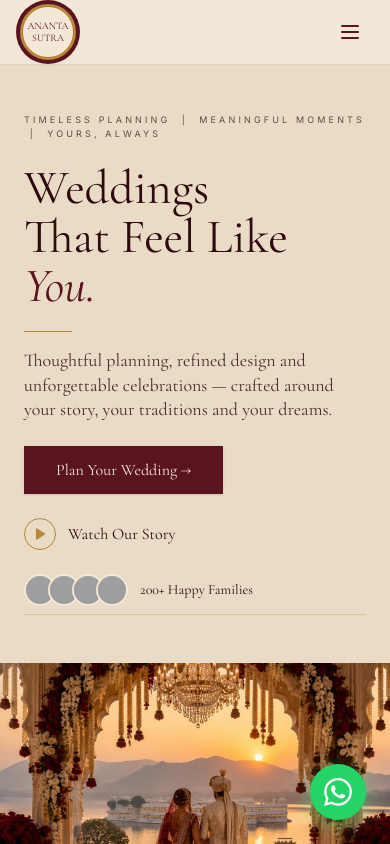
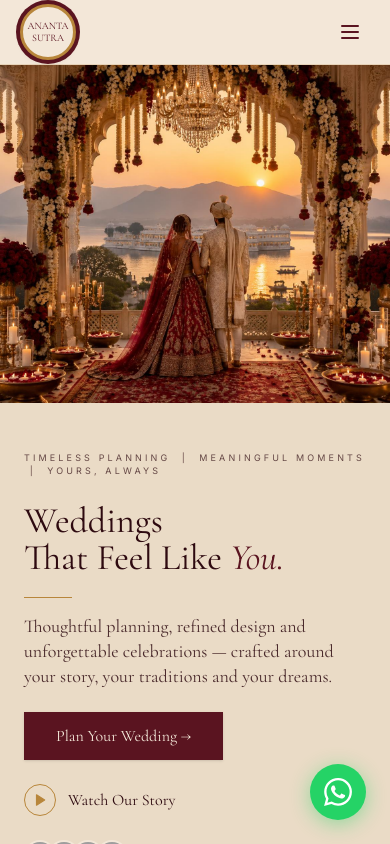
Before and after one commit to kunaltyagi18/wedding-landing_page, a Next.js app: page / in a window 390 px wide. Shown: the top 844 px of the page. Built offline with nearby package versions, Linux system fonts and the light colour scheme; grey boxes are pictures that could not be loaded.

Commit message:
fix: improve mobile responsiveness for Navbar and Hero layout

```diff
--- a/src/components/landing/Hero.tsx
+++ b/src/components/landing/Hero.tsx
@@ -20,7 +20,7 @@ export function Hero({ onEnquire, onVideo }: { onEnquire: () => void; onVideo: (
           <p className="text-[9px] tracking-[0.35em] text-maroon-dark/70 sm:text-[10px]">
             TIMELESS PLANNING &nbsp;|&nbsp; MEANINGFUL MOMENTS &nbsp;|&nbsp; YOURS, ALWAYS
           </p>
-          <h1 className="mt-6 font-serif text-5xl leading-[1.02] text-maroon-dark sm:text-6xl xl:text-[64px]">
+          <h1 className="mt-6 font-serif text-4xl leading-[1.05] text-maroon-dark sm:text-5xl xl:text-[64px]">
             Weddings<br />That Feel Like <em className="text-maroon">You.</em>
           </h1>
           <div className="mt-5 h-px w-12 bg-gold" />
@@ -49,7 +49,7 @@ export function Hero({ onEnquire, onVideo }: { onEnquire: () => void; onVideo: (
             <span className="font-serif text-sm text-maroon-dark">200+ Happy Families</span>
           </div>
         </div>
-        <div className="relative h-72 sm:h-96 lg:h-auto">
+        <div className="relative h-[40vh] min-h-[300px] sm:h-96 lg:h-auto order-first lg:order-last">
           <Image src={hero} alt="Bride and groom under a floral mandap at sunset" fill priority sizes="(max-width: 1024px) 100vw, 58vw" className="absolute inset-0 object-cover" />
           <div className="absolute inset-y-0 left-0 hidden w-32 bg-gradient-to-r from-cream-deep to-transparent lg:block" />
         </div>
--- a/src/components/landing/Navbar.tsx
+++ b/src/components/landing/Navbar.tsx
@@ -62,7 +62,7 @@ export function Navbar({ onEnquire }: { onEnquire: () => void }) {
       </div>
 
       {open && (
-        <div className="border-t border-gold/20 bg-cream px-6 py-4 lg:hidden animate-fade-in">
+        <div className="absolute left-0 top-full w-full border-b border-t border-gold/20 bg-cream px-6 py-4 lg:hidden animate-fade-in shadow-xl">
           <button onClick={() => nav("top")} className={`${item} block py-2`}>Home</button>
           <button onClick={() => setDrop(!drop)} className={`${item} flex items-center gap-1 py-2`}>Weddings <ChevronDown className="h-4 w-4" /></button>
           {drop && weddings.map((w) => (
```
